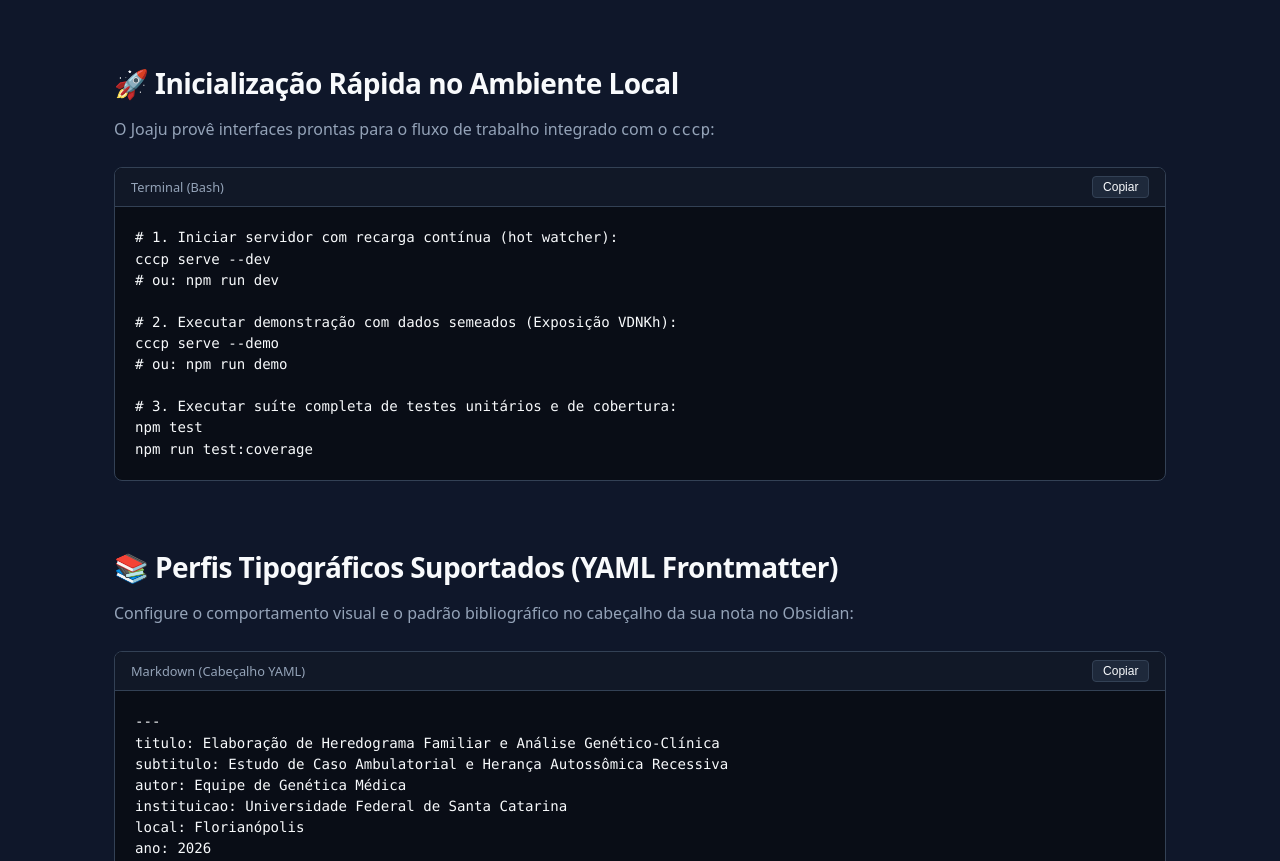
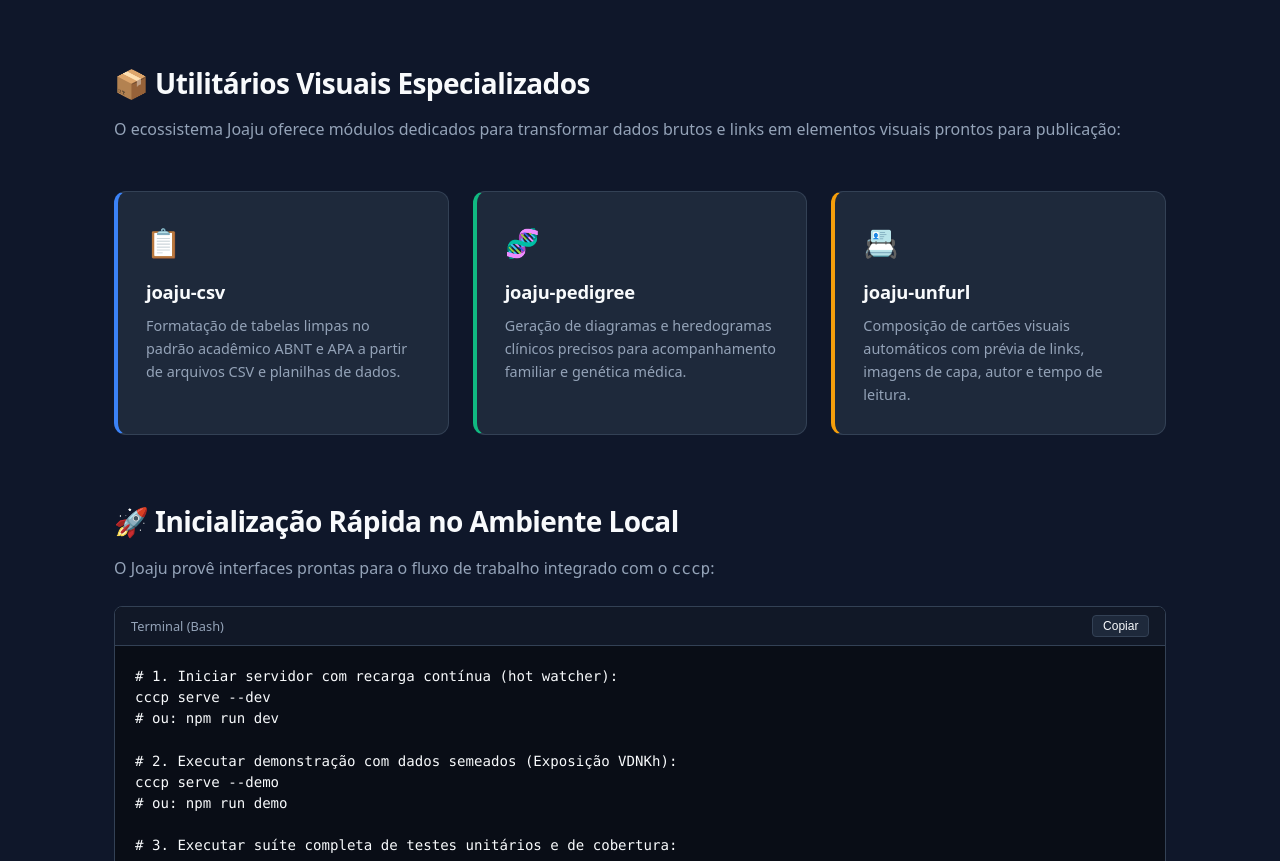
Before and after one commit to lumenpink/joaju, a plain HTML site: page site/index.html in a window 1280 px wide. Shown: the part 2113-2974 px from the top of the page. Drawn offline with Linux system fonts and the light colour scheme.

Commit message:
docs(copy): apresentar modulos visuais joaju com clareza (closes #49)

```diff
--- a/site/index.html
+++ b/site/index.html
@@ -178,6 +178,28 @@
             </div>
         </section>
 
+        <section id="modulos" class="section">
+            <h2>📦 Utilitários Visuais Especializados</h2>
+            <p>O ecossistema Joaju oferece módulos dedicados para transformar dados brutos e links em elementos visuais prontos para publicação:</p>
+            <div class="grid-features">
+                <div class="card" style="border-left: 4px solid #3b82f6;">
+                    <div class="card-icon">📋</div>
+                    <h3>joaju-csv</h3>
+                    <p>Formatação de tabelas limpas no padrão acadêmico ABNT e APA a partir de arquivos CSV e planilhas de dados.</p>
+                </div>
+                <div class="card" style="border-left: 4px solid #10b981;">
+                    <div class="card-icon">🧬</div>
+                    <h3>joaju-pedigree</h3>
+                    <p>Geração de diagramas e heredogramas clínicos precisos para acompanhamento familiar e genética médica.</p>
+                </div>
+                <div class="card" style="border-left: 4px solid #f59e0b;">
+                    <div class="card-icon">📇</div>
+                    <h3>joaju-unfurl</h3>
+                    <p>Composição de cartões visuais automáticos com prévia de links, imagens de capa, autor e tempo de leitura.</p>
+                </div>
+            </div>
+        </section>
+
         <section id="quickstart" class="section">
             <h2>🚀 Inicialização Rápida no Ambiente Local</h2>
             <p>O Joaju provê interfaces prontas para o fluxo de trabalho integrado com o <code>cccp</code>:</p>
```
Also changed, not shown: README.md, 1 other file.
